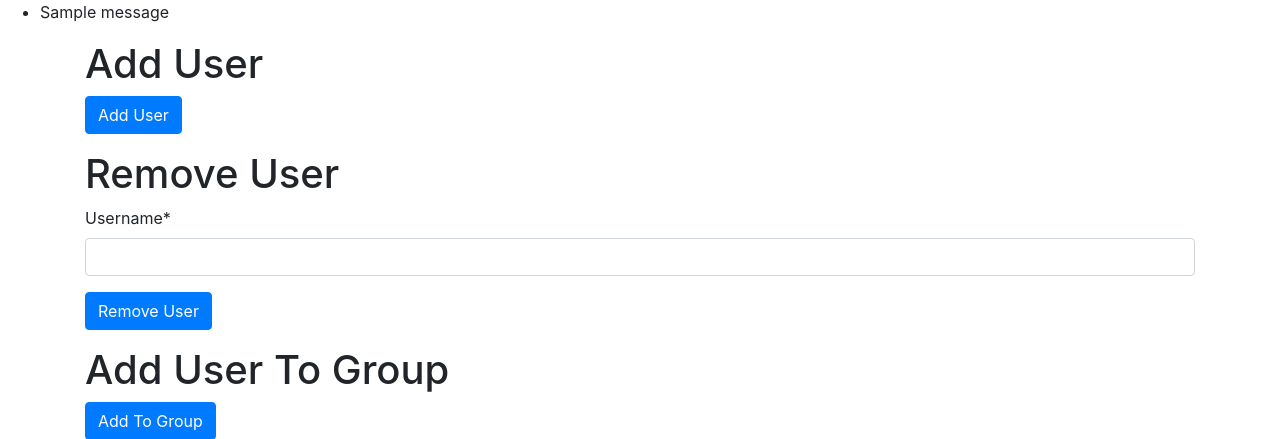
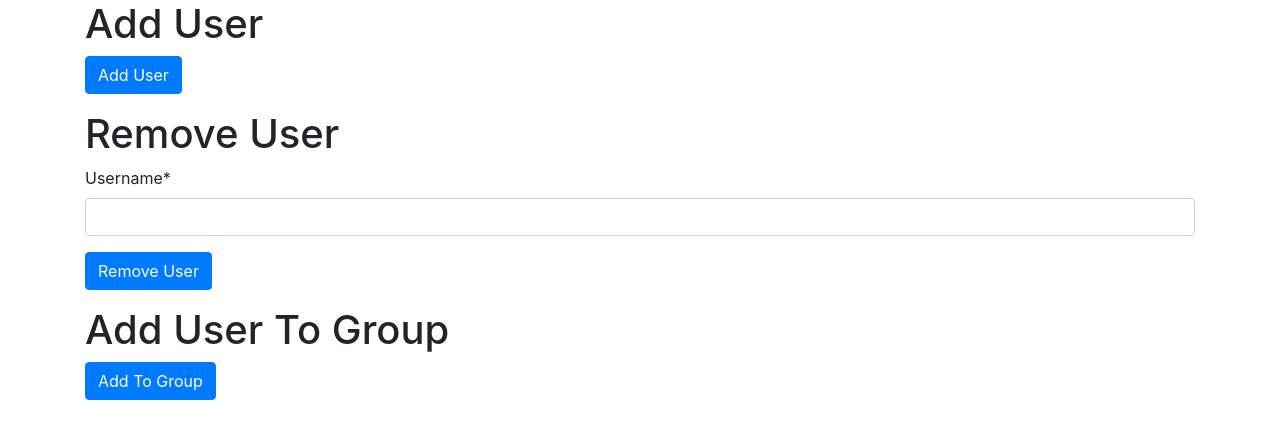
Before and after one commit to radixp0int/expensify360, a Django app: page /add_user/ in a window 1280 px wide. Shown: the part 56-495 px from the top of the page. Run offline with Django 3.2, Linux system fonts and the light colour scheme; a user stored in the database is signed in; tables that the repository leaves empty hold one stand-in row (values such as "Sample post"); one stand-in notice (Sample message) is shown; some libraries are stand-ins or nearby versions.

Commit message:
Removed debug messages

```diff
--- a/Expensify360/Dashboard/views.py
+++ b/Expensify360/Dashboard/views.py
@@ -72,9 +72,6 @@ def manage_users(request):
     if request.method == 'POST':
 
         if 'register' in request.POST:
-            for k, v in request.POST.items():
-                messages.success(request, k)
-                messages.success(request, v)
             # then we're registering a user
             form = UserCreationForm(request.POST)
             if form.is_valid():
--- a/Expensify360/Expensify360/templates/user_management.html
+++ b/Expensify360/Expensify360/templates/user_management.html
@@ -2,13 +2,6 @@
 
 {% load crispy_forms_tags %}
 {% block content %}
-    {% if messages %}
-<ul class="messages">
-    {% for message in messages %}
-    <li{% if message.tags %} class="{{ message.tags }}"{% endif %}>{{ message }}</li>
-    {% endfor %}
-</ul>
-{% endif %}
     <div class="container">
         <h1 class="h1">Add User</h1>
         {% crispy add %}
```
